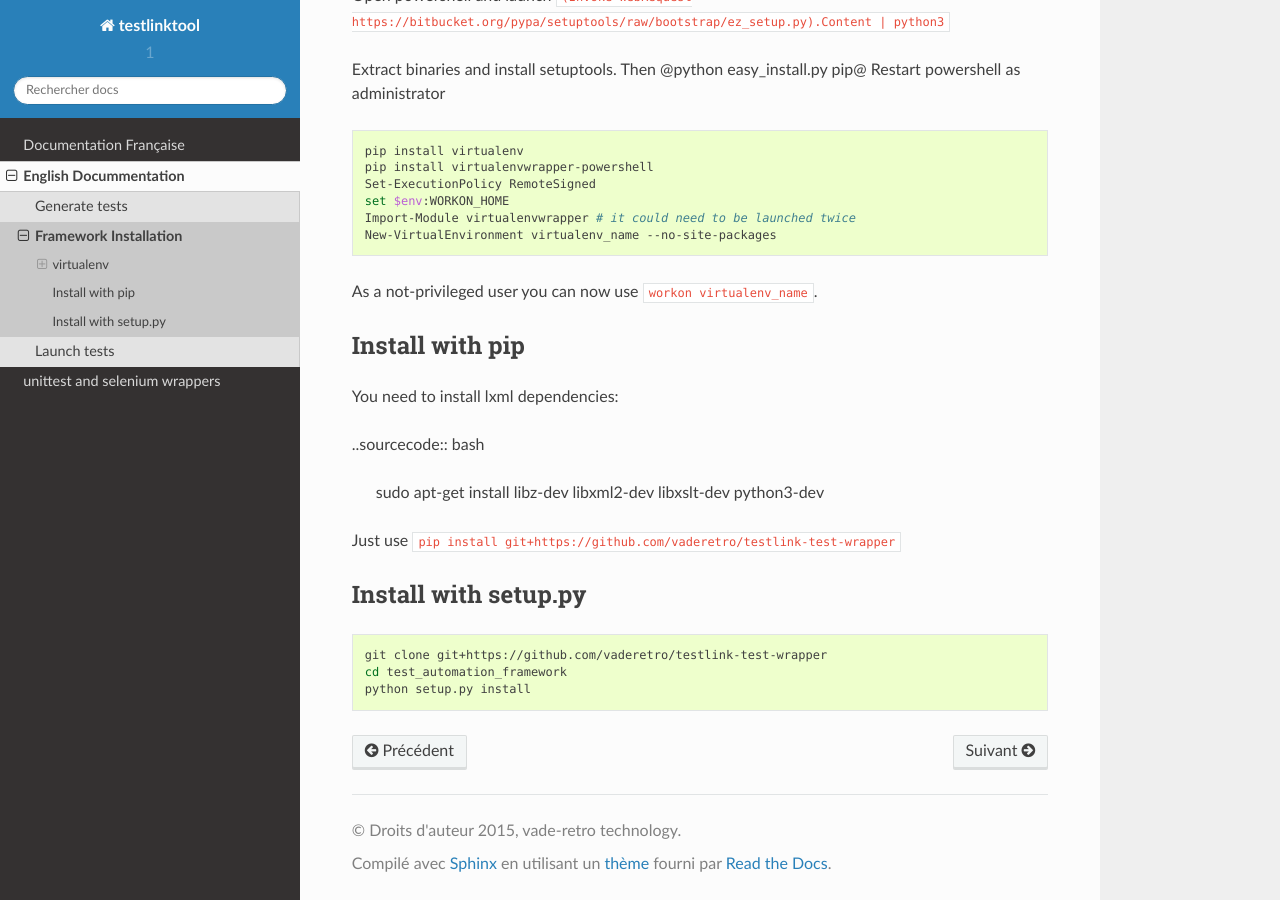
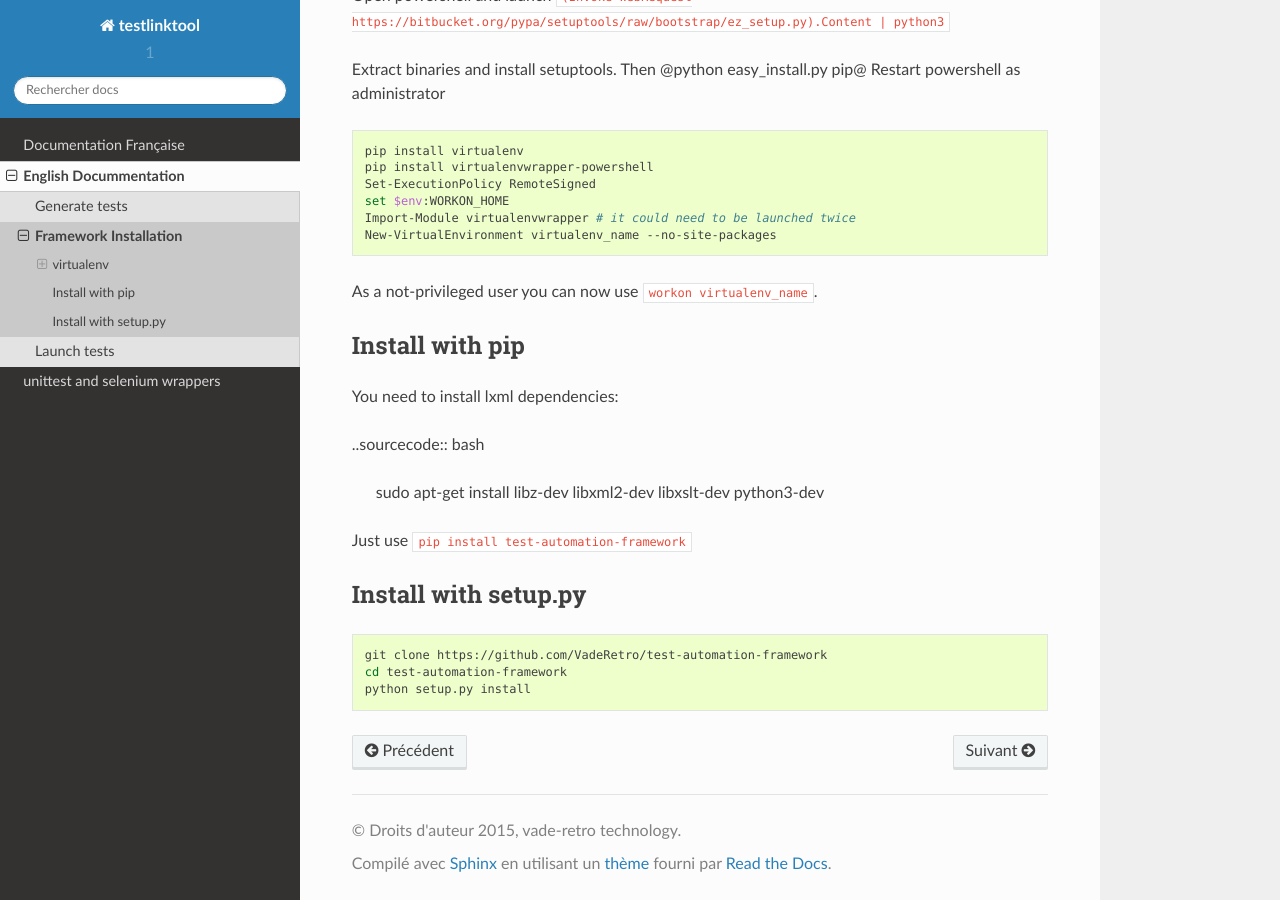
Before and after one commit to dcolam/test-automation-framework, a Sphinx documentation site: the page built from doc/source/EN/install.rst, in a window 1280 px wide and 900 px high, scrolled down 531 px. Built offline with Sphinx 7.4.7 and the Read the Docs theme 2.0.0, drawn with Linux system fonts in a browser that asks for light colours.

Commit message:
typo and doc organisation

```diff
--- a/doc/source/EN/generate_test.rst
+++ b/doc/source/EN/generate_test.rst
@@ -1,3 +1,6 @@
 ==============
 Generate tests
 ==============
+
+A tool is provided so that you can import and generate a test skeleton from testlink service.
+This is available from a simple commandline ``generate_testlink_test`` on your test root directory.
--- a/doc/source/EN/install.rst
+++ b/doc/source/EN/install.rst
@@ -53,13 +53,13 @@ You need to install lxml dependencies:
 
     sudo apt-get install libz-dev libxml2-dev libxslt-dev python3-dev
 
-Just use ``pip install git+https://github.com/vaderetro/testlink-test-wrapper``
+Just use ``pip install test-automation-framework``
 
 Install with setup.py
 =====================
 
 .. sourcecode:: bash
 
-    git clone git+https://github.com/vaderetro/testlink-test-wrapper
-    cd test_automation_framework
+    git clone https://github.com/VadeRetro/test-automation-framework
+    cd test-automation-framework
     python setup.py install
--- a/doc/source/FR/install.rst
+++ b/doc/source/FR/install.rst
@@ -65,6 +65,6 @@ Installer avec setup.py
 
 .. sourcecode:: bash
 
-    svn co git+https://github.com/vaderetro/testlink-test-wrapper
-    cd test_automation_framework/bin
+    git clone https://github.com/VadeRetro/test-automation-framework
+    cd test-automation-framework
     python setup.py install
--- a/setup.py
+++ b/setup.py
@@ -31,8 +31,6 @@ You should have received a copy of the GNU General Public License
 along with this program. If not, see <http://www.gnu.org/licenses/>.
 
 """
-from os import listdir
-
 from setuptools import setup
 
 setup(name='test-automation-framework',
```
Also changed, not shown: doc/source/index.rst (+5 -2 lines), 1 other file.
